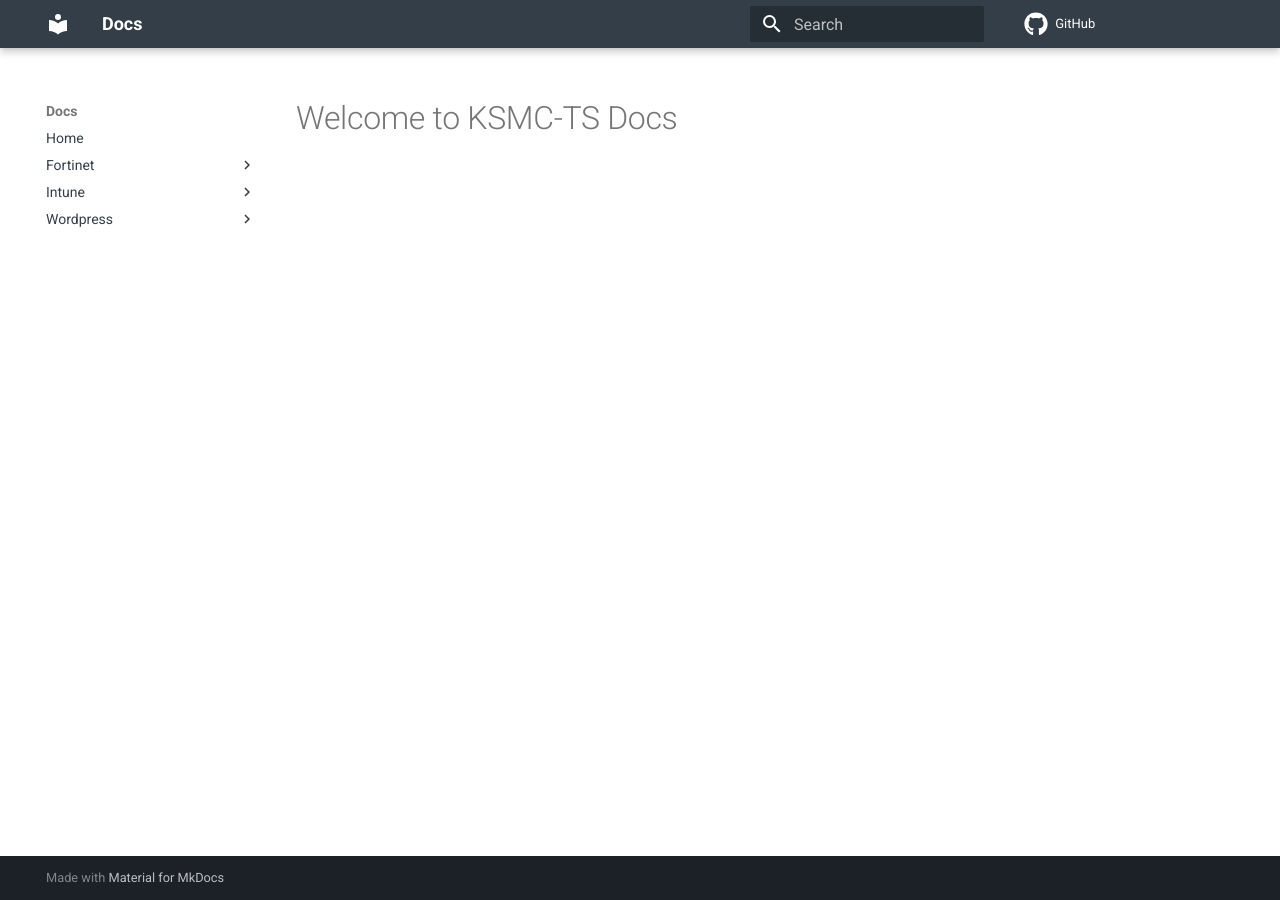
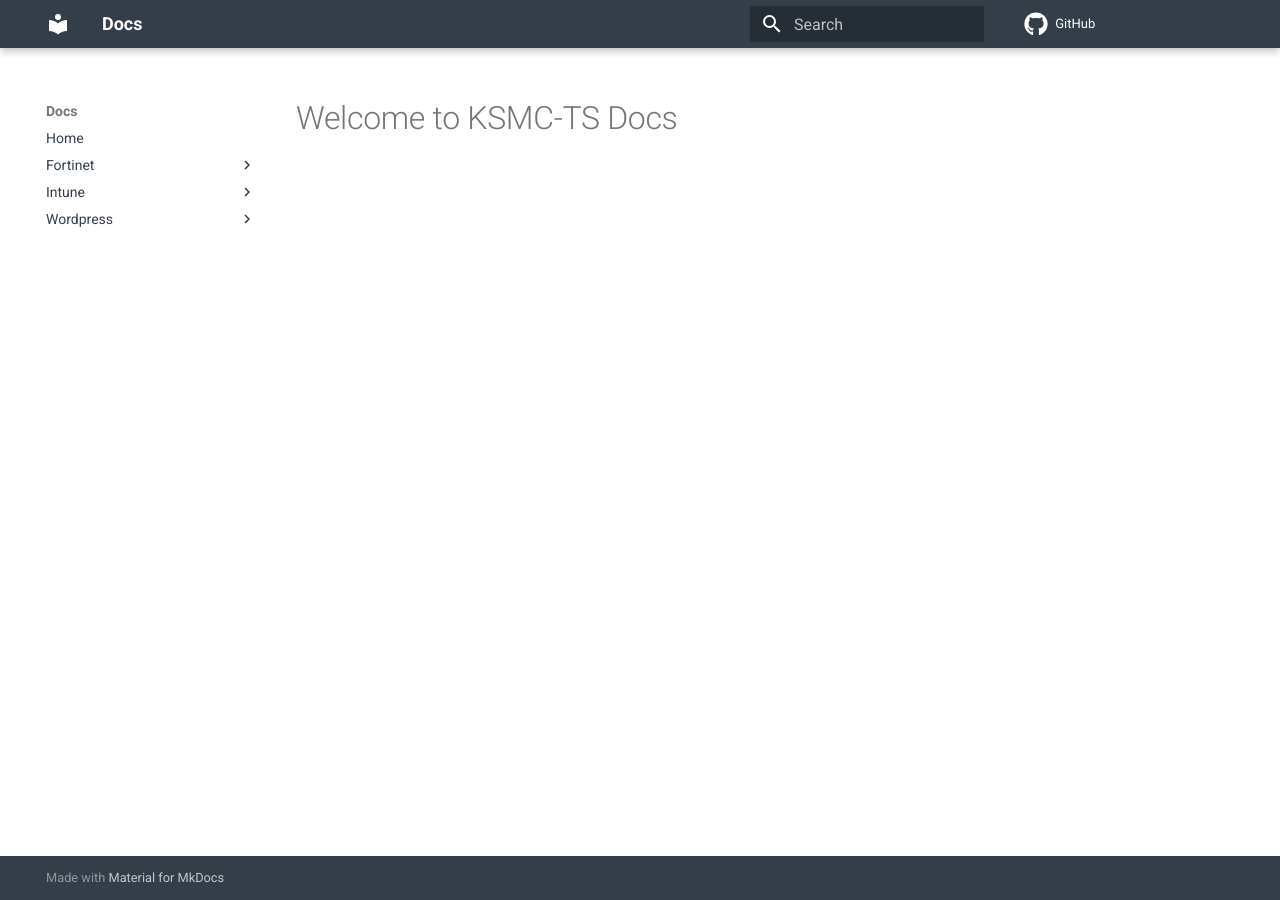
Before and after one commit to KSMC-TS/docs, an MkDocs documentation site: the page built from docs/index.md, in a window 1280 px wide. Built offline with MkDocs 1.6.1 and Material for MkDocs 9.7.7, drawn with Linux system fonts in a browser that asks for light colours; comment, search, counter and statistics services are not loaded.

Commit message:
Trying CSS changes again.

```diff
--- a/docs/stylesheets/extra.css
+++ b/docs/stylesheets/extra.css
@@ -3,5 +3,12 @@
     --md-primary-fg-color--light: #70777E;
     --md-primary-fg-color--dark: #293139;
     --md-default-fg-color: #343E48;
-    --md-footer-bg-color: #293139;
 }
+
+.md-footer {
+    background-color: #70777E;
+}
+
+.md-footer-meta {
+    background-color: #343E48;
+}
```
